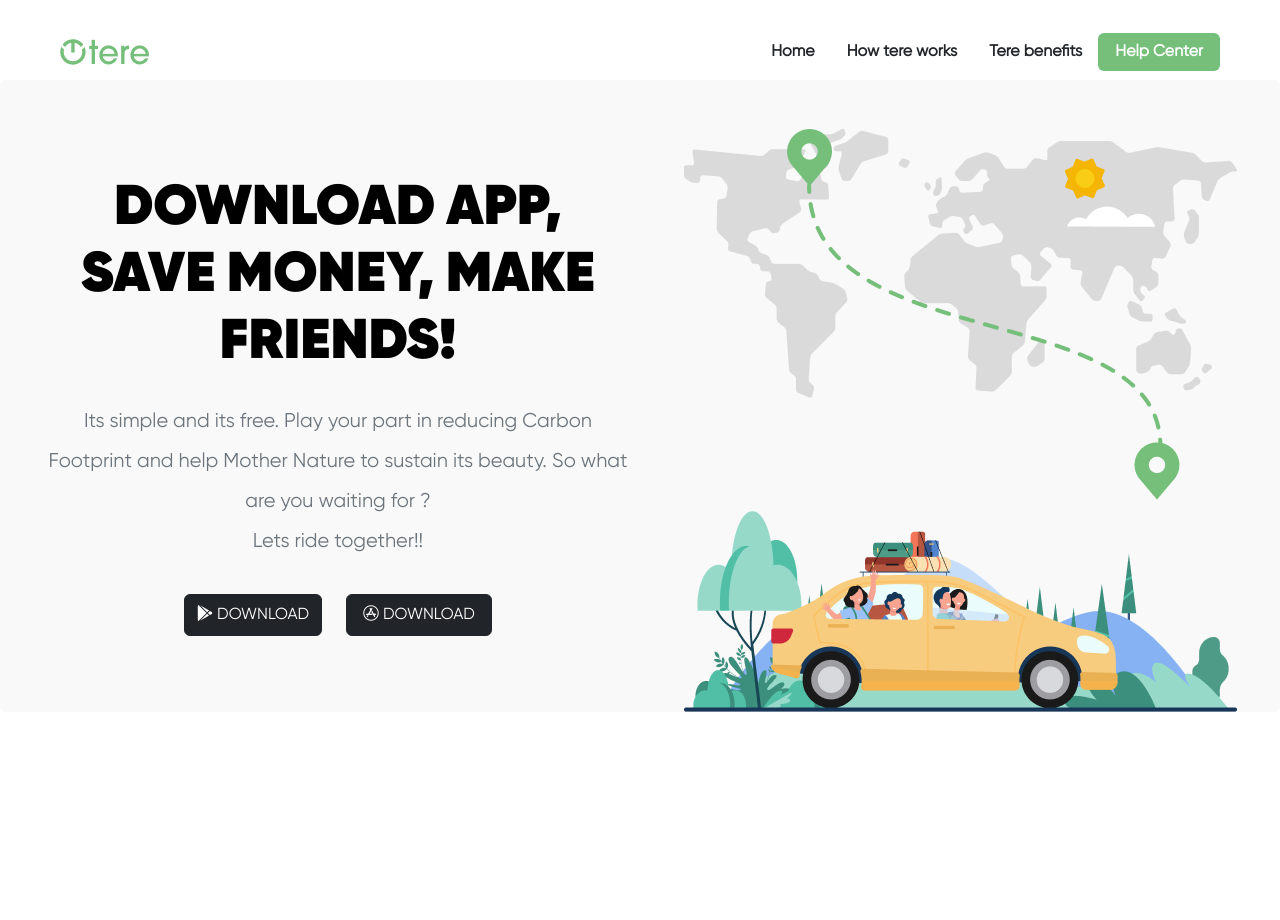
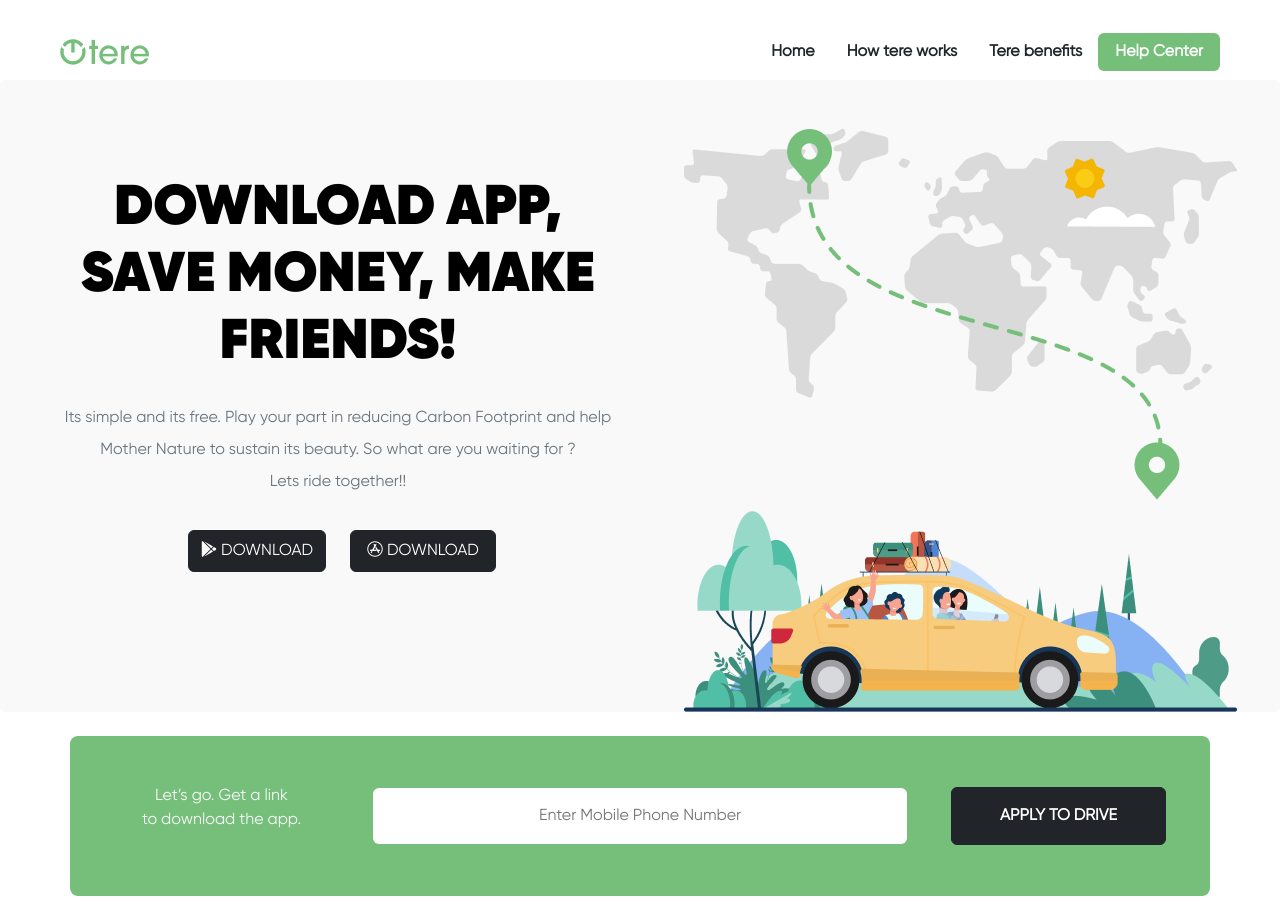
Before and after one commit to JaveriyaSaleem/cloneoftereweb, a plain HTML site: page index.html in a window 1280 px wide. Before the commit the page ends 800 px from the top, so only its background shows below. Drawn offline with Linux system fonts and the light colour scheme.

Commit message:
tel card section done

```diff
--- a/index.html
+++ b/index.html
@@ -60,14 +60,21 @@
         <h1 class="display-4 Gilroybold">DOWNLOAD APP,
           SAVE MONEY, MAKE
           FRIENDS!</h1>
-        <p class="text-secondary fs-5">Its simple and its free. Play your part in reducing Carbon Footprint and help
+        <p class="text-secondary fs-lg-5">Its simple and its free. Play your part in reducing Carbon Footprint and help
           Mother Nature to sustain its beauty. So what are you waiting for ? <br />
           Lets ride together!!</p>
 
-        <div class="d-flex flex-flow-wrap justify-content-center align-items-center gap-4">
-          <button class="btn btn-dark py-md-2 px-md--3"><i class="fa-brands fa-google-play"></i> DOWNLOAD</button>
-          <button class="btn btn-dark py-2 px-3"><i class="fa-brands fa-app-store" style="color: #ffffff;"></i>
-            DOWNLOAD</button>
+        <div class="container">
+          <div class="row align-items-center d-md-flex flex-md-row gap-2 gap-md-0">
+             <div class="col-12 col-md-6 text-md-end">
+              <button class="btn btn-dark py-md-2 px-md--3 fs-6"><i class="fa-brands fa-google-play"></i> DOWNLOAD</button>
+             </div>
+
+             <div class="col-12 col-md-6 pb-md-0 text-md-start">
+              <button class="btn btn-dark py-2 px-3 fs-6"><i class="fa-brands fa-app-store" style="color: #ffffff;"></i>
+                DOWNLOAD</button>
+             </div>
+          </div>
         </div>
 
       </div>
@@ -75,6 +82,18 @@
     </div>
   </main>
   <!-- hero end  -->
+  <div class="container mb-4 greenbg rounded-3 d-flex ">
+    <div class="container py-5">
+      <div class="row flex-flow-wrap text-center justify-content-around align-items-center gap-3 gap-md-0">
+        <div class="col-md-3 text-light"><p>Let’s go. Get a link <br />
+          to download the app.</p></div>
+        <div class="col-md-6"><input type="tel" name="email" id="email" placeholder="Enter Mobile Phone Number" class="px-xl-5 py-xl-3 px-5 w-100 py-2 rounded border-0 text-center"></div>
+        <div class="col-md-3"><button type="button" class="btn btn-dark px-xl-5 py-xl-3 fw-bold">APPLY TO DRIVE</button></div>
+      </div>
+    </div>
+  </div>
+  <!-- end of number card section  -->
+
 
 </body>
 
```
